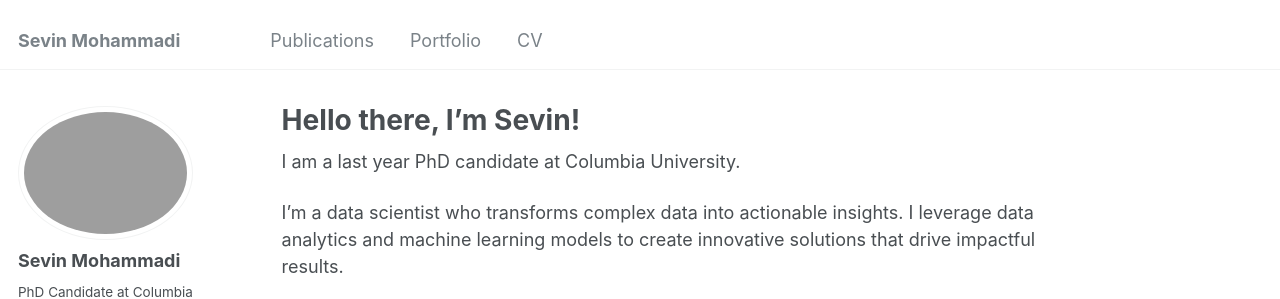
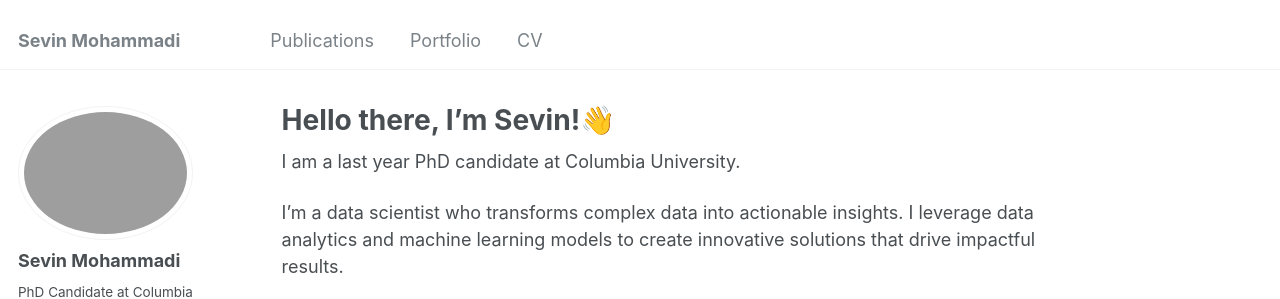
Before and after one commit to sev-90/sev-90.github.io, a Jekyll site: the page built from _pages/about.md, in a window 1280 px wide. Shown: the top 299 px of the page. Built offline with Jekyll 4.4.1, drawn with Linux system fonts in a browser that asks for light colours; some web fonts are replaced.

```diff
--- a/_pages/about.md
+++ b/_pages/about.md
@@ -1,6 +1,6 @@
 ---
 permalink: /
-title: "Hello there, I'm Sevin!"
+title: "Hello there, I'm Sevin!👋"
 excerpt: "About me"
 author_profile: true
 redirect_from:
```
